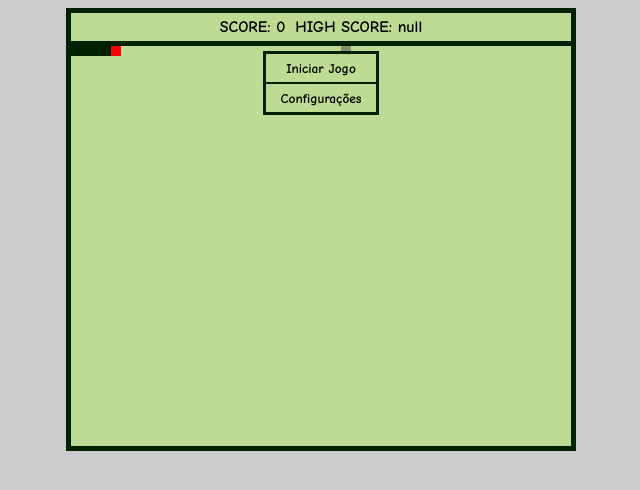
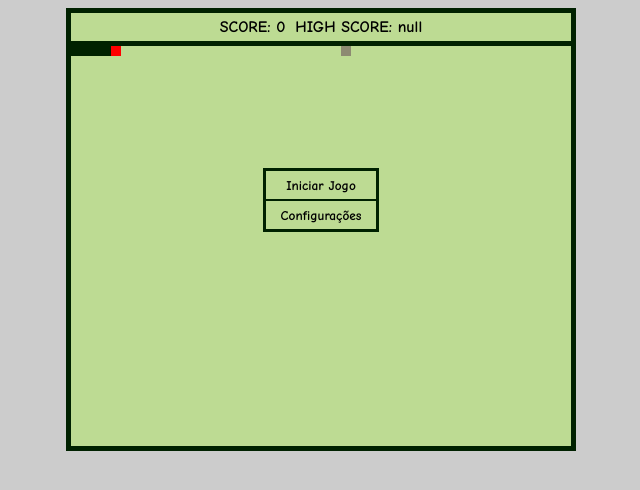
Before and after one commit to ericoloewe/snake, a website: page index.html in a window 1280 px wide. Shown: the whole page, without its empty margins (327-967 px from the left). Drawn offline with Linux system fonts and the light colour scheme.

Commit message:
Resolvido bug no menu

```diff
--- a/Content/Styles/main.scss
+++ b/Content/Styles/main.scss
@@ -41,17 +41,19 @@ body {
     }
 
     // Classe feita para centralizar e definir atributos ao menu
+    .menu-parent {
+        position: absolute;
+        width: 100%;
+        height: 100%;
+        top: 0;
+
         .menu {
             position: relative;
-        display: table;
-        left: 0;
-        right: 0;
-        top: -50%;
-        bottom: 0;
             border: 3px solid #002100;
             border-bottom: 1px solid #002100;
             background-color: #BDDB93;
             z-index: 100;
+            top: 20%;
 
             .btn {
                 font-family: "Comic Sans MS", cursive, sans-serif;
@@ -72,6 +74,8 @@ body {
                 }
             }
         }
+    }
+
 
 // Esconde os elementos
 .hidden {
--- a/index.html
+++ b/index.html
@@ -35,6 +35,7 @@
                 </td>
             </tr>
         </table>
+        <div class="menu-parent">
             <table class="menu menu-game-over hidden" align="center" border="0" cellpadding="0" cellspacing="0">
                 <tr>
                     <td>
@@ -59,6 +60,7 @@
                     </td>
                 </tr>
             </table>
+        </div>
 
         <!-- js -->
         <script src="Content/Scripts/Extensions/Jquery/jquery-2.2.0.min.js" type="text/javascript"></script>
```
Also changed, not shown: main.min.css. Lines whose indentation alone changed are shown as unchanged.
